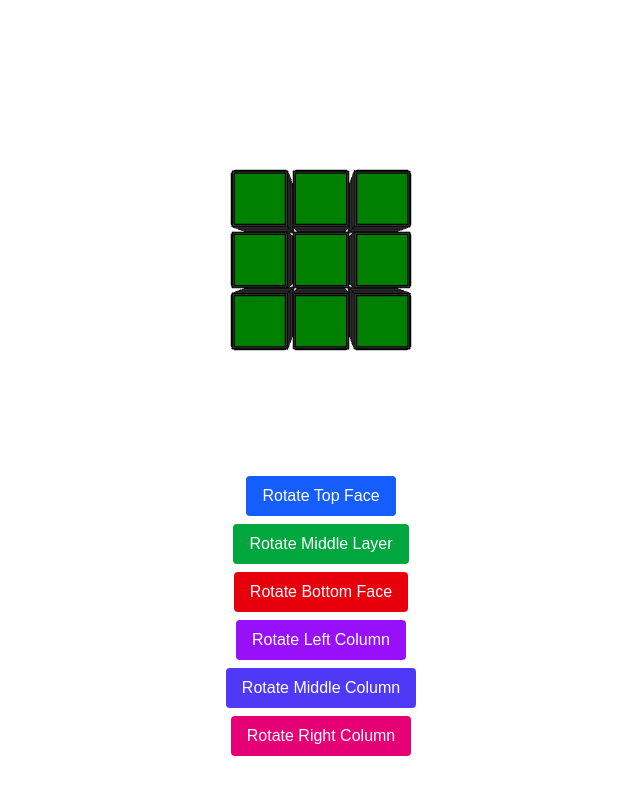
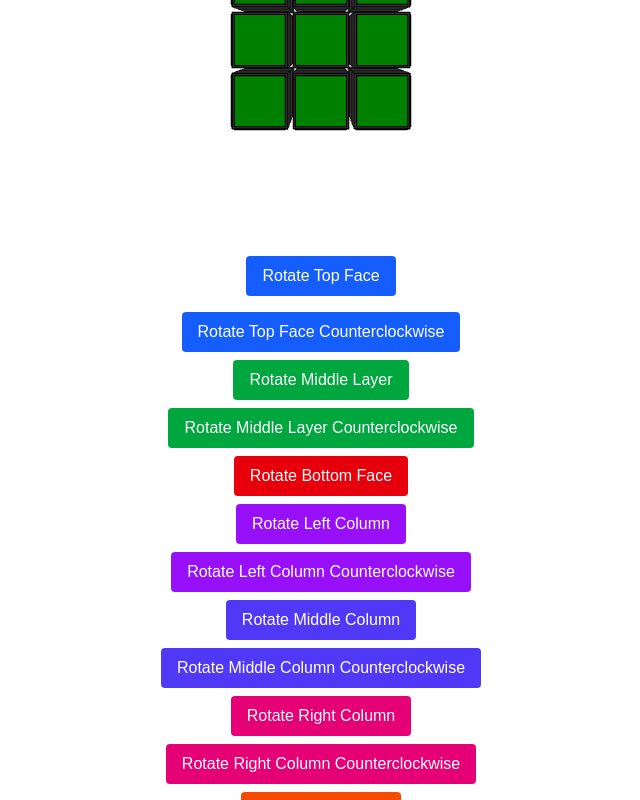
Before and after one commit to angus-lau/RubiksCubeSolver, a Next.js app in the folder rubikscubesolver/: page / in a window 1280 px wide. Both pictures are taken after a click on the button "Start". Shown: the top 800 px of the page, without its empty margins (319-959 px from the left). Built offline with nearby package versions, Linux system fonts and the light colour scheme.

Commit message:
finish all rotations and counter rotations

```diff
--- a/rubikscubesolver/src/components/SolvingCube.tsx
+++ b/rubikscubesolver/src/components/SolvingCube.tsx
@@ -1,5 +1,4 @@
 "use client";
-// This component renders a 3D interactive Rubik's Cube and allows for face rotations.
 
 import { useEffect, useRef } from "react";
 
@@ -60,11 +59,13 @@ const SolvingCube = () => {
     rotating: boolean;
     layer: number | null;
     axis: "x" | "y" | "z" | null;
+    direction: 'clockwise' | 'counter';
   }>({
     angle: 0,
     rotating: false,
     layer: null,
     axis: null,
+    direction: 'clockwise',
   });
 
   function rotateFace(axis: "x" | "y" | "z", layerValue: number, direction: "clockwise" | "counter") {
@@ -137,12 +138,28 @@ const SolvingCube = () => {
     globalRotation.current.rotating = true;
     globalRotation.current.layer = layer;
     globalRotation.current.axis = axis;
+    globalRotation.current.direction = 'clockwise';
 
     setTimeout(() => {
       globalRotation.current.rotating = false;
       globalRotation.current.layer = null;
       globalRotation.current.axis = null;
       rotateFace(axis, layer, "clockwise");
+      globalRotation.current.angle = 0;
+    }, 2000);
+  }
+
+  function startCounterRotation(axis: "x" | "y" | "z", layer: number) {
+    globalRotation.current.rotating = true;
+    globalRotation.current.layer = layer;
+    globalRotation.current.axis = axis;
+    globalRotation.current.direction = 'counter';
+
+    setTimeout(() => {
+      globalRotation.current.rotating = false;
+      globalRotation.current.layer = null;
+      globalRotation.current.axis = null;
+      rotateFace(axis, layer, "counter");
       globalRotation.current.angle = 0;
     }, 2000);
   }
@@ -161,7 +178,8 @@ const SolvingCube = () => {
         p.draw = () => {
           p.clear(); // Clear the canvas
           if (globalRotation.current.rotating) {
-            globalRotation.current.angle += 50;
+            const delta = globalRotation.current.direction === "clockwise" ? 50 : -50;
+            globalRotation.current.angle += delta;
           }
 
           p.orbitControl();
@@ -283,10 +301,22 @@ const SolvingCube = () => {
         Rotate Top Face
       </button>
       <button
+        onClick={() => startCounterRotation('y', -1)}
+        className="mt-4 px-4 py-2 bg-blue-600 text-white rounded hover:bg-blue-700"
+      >
+        Rotate Top Face Counterclockwise
+      </button>
+      <button
         onClick={() => startRotation('y', 0)}
         className="mt-2 px-4 py-2 bg-green-600 text-white rounded hover:bg-green-700"
       >
         Rotate Middle Layer
+      </button>
+      <button
+        onClick={() => startCounterRotation('y', 0)}
+        className="mt-2 px-4 py-2 bg-green-600 text-white rounded hover:bg-green-700"
+      >
+        Rotate Middle Layer Counterclockwise
       </button>
       <button
         onClick={() => startRotation('y', 1)}
@@ -295,10 +325,16 @@ const SolvingCube = () => {
         Rotate Bottom Face
       </button>
       <button
+        onClick={() => startCounterRotation('x',-1)}
+        className="mt-2 px-4 py-2 bg-purple-600 text-white rounded hover:bg-purple-700"
+      >
+        Rotate Left Column
+      </button>
+      <button
         onClick={() => startRotation('x',-1)}
         className="mt-2 px-4 py-2 bg-purple-600 text-white rounded hover:bg-purple-700"
       >
-        Rotate Left Column
+        Rotate Left Column Counterclockwise
       </button>
       <button
         onClick={() => startRotation('x',0)}
@@ -307,10 +343,46 @@ const SolvingCube = () => {
         Rotate Middle Column
       </button>
       <button
+        onClick={() => startCounterRotation('x',0)}
+        className="mt-2 px-4 py-2 bg-indigo-600 text-white rounded hover:bg-indigo-700"
+      >
+        Rotate Middle Column Counterclockwise
+      </button>
+      <button
         onClick={() => startRotation('x',1)}
         className="mt-2 px-4 py-2 bg-pink-600 text-white rounded hover:bg-pink-700"
       >
         Rotate Right Column
+      </button>
+      <button
+        onClick={() => startCounterRotation('x',1)}
+        className="mt-2 px-4 py-2 bg-pink-600 text-white rounded hover:bg-pink-700"
+      >
+        Rotate Right Column Counterclockwise
+      </button>
+      <button
+        onClick={() => startRotation('z', 1)}
+        className="mt-2 px-4 py-2 bg-orange-600 text-white rounded hover:bg-orange-700"
+      >
+        Rotate Front Face
+      </button>
+      <button
+        onClick={() => startCounterRotation('z', 1)}
+        className="mt-2 px-4 py-2 bg-orange-600 text-white rounded hover:bg-orange-700"
+      >
+        Rotate Front Face Counterclockwise
+      </button>
+      <button
+        onClick={() => startCounterRotation('z', -1)}
+        className="mt-2 px-4 py-2 bg-teal-600 text-white rounded hover:bg-teal-700"
+      >
+        Rotate Back Face
+      </button>
+      <button
+        onClick={() => startRotation('z', -1)}
+        className="mt-2 px-4 py-2 bg-teal-600 text-white rounded hover:bg-teal-700"
+      >
+        Rotate Back Face Counterclockwise
       </button>
     </div>
   );
```
